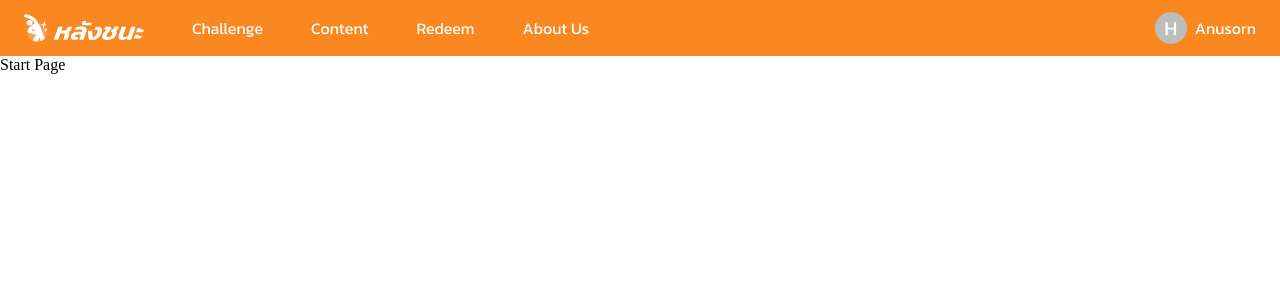
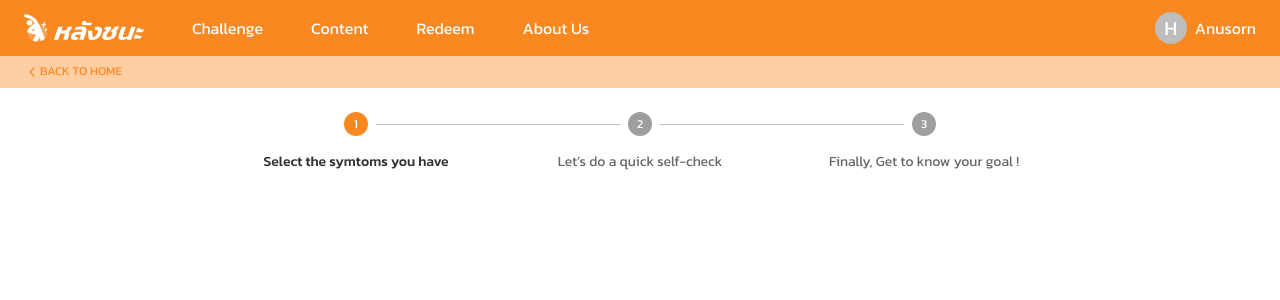
Before and after one commit to WebmasterCamp/ywc18-workshop-b, a Next.js app: page /start in a window 1280 px wide. Shown: the top 300 px of the page. Built offline with nearby package versions, Linux system fonts and the light colour scheme.

Commit message:
add start 1

```diff
--- a/package.json
+++ b/package.json
@@ -17,6 +17,7 @@
     "next": "11.1.0",
     "react": "17.0.2",
     "react-dom": "17.0.2",
+    "react-icons": "^4.2.0",
     "socket.io": "^4.1.3",
     "socket.io-client": "^4.1.3"
   },
--- /dev/null
+++ b/src/components/BackToHome/index.tsx
@@ -0,0 +1,37 @@
+import React from 'react'
+import styled from '@emotion/styled'
+
+import Link from 'next/link'
+import { Typography, useTheme } from '@material-ui/core'
+
+import { FiChevronLeft } from 'react-icons/fi'
+
+const Container = styled.div`
+  background: ${({ theme }) => theme.palette.primary.light};
+  padding: ${({ theme }) => theme.spacing(0, 3)};
+`
+
+const InnerLink = styled.div`
+  display: flex;
+  align-items: center;
+  cursor: pointer;
+`
+
+interface BackToHomeProps {}
+
+export default function BackToHome({}: BackToHomeProps) {
+  const theme = useTheme()
+
+  return (
+    <Container>
+      <Link href="/" passHref>
+        <InnerLink>
+          <FiChevronLeft color={theme.palette.primary.main} />
+          <Typography variant="overline" color="primary">
+            Back To home
+          </Typography>
+        </InnerLink>
+      </Link>
+    </Container>
+  )
+}
--- /dev/null
+++ b/src/components/Stepper/index.tsx
@@ -0,0 +1,26 @@
+import React from 'react'
+import { Stepper as MuiStepper, Step as MuiStep, StepLabel as MuiStepLabel } from '@material-ui/core'
+
+import styled from '@emotion/styled'
+
+const StyledMuiStepLabel = styled(MuiStepLabel)`
+  text {
+    fill: white;
+  }
+`
+
+interface StepperProps {}
+
+export default function Stepper({}: StepperProps) {
+  const steps = ['Select the symtoms you have', 'Let’s do a quick self-check', 'Finally, Get to know your goal !']
+
+  return (
+    <MuiStepper activeStep={0} alternativeLabel>
+      {steps.map((label) => (
+        <MuiStep key={label}>
+          <StyledMuiStepLabel>{label}</StyledMuiStepLabel>
+        </MuiStep>
+      ))}
+    </MuiStepper>
+  )
+}
--- a/src/pages/start/index.tsx
+++ b/src/pages/start/index.tsx
@@ -1,5 +1,21 @@
+import Stepper from '@/components/Stepper'
 import React from 'react'
 
+import styled from '@emotion/styled'
+import { Container as MuiContainer } from '@material-ui/core'
+import BackToHome from '@/components/BackToHome'
+
+const Container = styled(MuiContainer)`
+  margin-top: ${({ theme }) => theme.spacing(3)};
+`
+
 export default function StartPage() {
-  return <>Start Page</>
+  return (
+    <>
+      <BackToHome />
+      <Container maxWidth="md">
+        <Stepper />
+      </Container>
+    </>
+  )
 }
```
Also changed, not shown: 1 other file (tests, documents, lock files or other folders).
